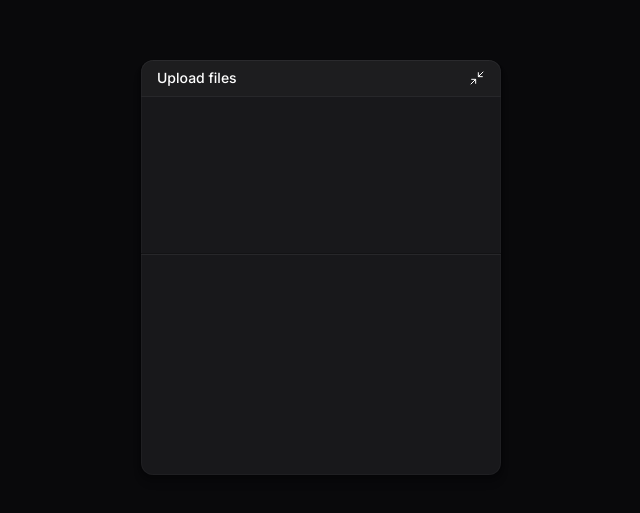
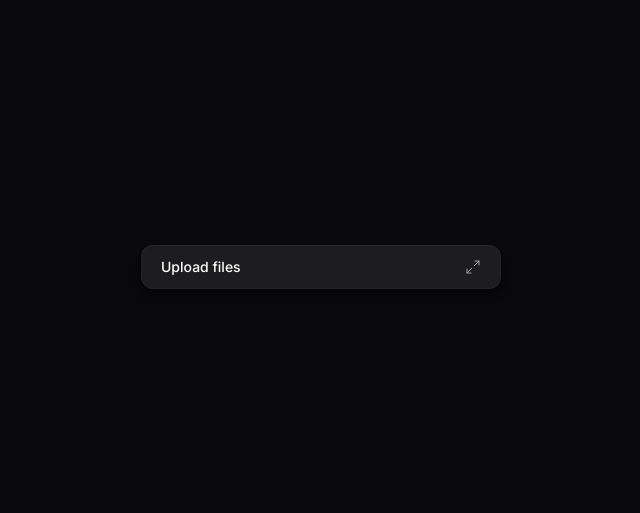
Before and after one commit to guishas/ftr-deploy-upload-widget-web, a React (Vite) app: page / in a window 1280 px wide. Shown: the part 133-646 px from the top of the page, without its empty margins (319-959 px from the left). Built offline with nearby package versions, Linux system fonts and the light colour scheme.

Commit message:
Botão e widget colapsável

```diff
--- a/package.json
+++ b/package.json
@@ -10,9 +10,11 @@
     "preview": "vite preview"
   },
   "dependencies": {
+    "@radix-ui/react-collapsible": "^1.1.1",
     "lucide-react": "^0.462.0",
     "react": "^18.3.1",
-    "react-dom": "^18.3.1"
+    "react-dom": "^18.3.1",
+    "tailwind-variants": "^0.3.0"
   },
   "devDependencies": {
     "@eslint/js": "^9.15.0",
--- /dev/null
+++ b/src/components/ui/button.tsx
@@ -0,0 +1,26 @@
+import { ComponentProps } from "react";
+import { tv, type VariantProps } from "tailwind-variants";
+
+const buttonVariants = tv({
+  base: "text-zinc-400 rounded-lg hover:text-zinc-100 hover:bg-zinc-800 disabled:opacity-50 disabled:pointer-events-none",
+
+  variants: {
+    size: {
+      default: "px-3 py-2",
+      icon: "p-2",
+      "icon-sm": "p-1",
+    },
+  },
+
+  defaultVariants: {
+    size: "default",
+  },
+});
+
+export function Button({
+  size,
+  className,
+  ...props
+}: ComponentProps<"button"> & VariantProps<typeof buttonVariants>) {
+  return <button className={buttonVariants({ size, className })} {...props} />;
+}
--- a/src/components/upload-widget-header.tsx
+++ b/src/components/upload-widget-header.tsx
@@ -1,12 +1,18 @@
+import * as Collapsible from "@radix-ui/react-collapsible";
+
 import { Minimize2 } from "lucide-react";
+import { Button } from "./ui/button";
 
 export function UploadWidgetHeader() {
   return (
     <div className="w-full p-4 py-2 bg-white/2 border-zinc-800 border-b flex items-center justify-between">
       <span className="text-sm font-medium">Upload files</span>
-      <button>
-        <Minimize2 strokeWidth={1.5} className="size-4" />
-      </button>
+
+      <Collapsible.Trigger asChild>
+        <Button size="icon" className="-mr-2">
+          <Minimize2 strokeWidth={1.5} className="size-4" />
+        </Button>
+      </Collapsible.Trigger>
     </div>
   );
 }
--- /dev/null
+++ b/src/components/upload-widget-minimized-button.tsx
@@ -0,0 +1,15 @@
+import * as Collapsible from "@radix-ui/react-collapsible";
+import { Maximize2 } from "lucide-react";
+
+export function UploadWidgetMinimizedButton() {
+  return (
+    <Collapsible.Trigger className="group w-full bg-white/2 py-3 px-5 flex items-center justify-between">
+      <span className="text-sm font-medium">Upload files</span>
+
+      <Maximize2
+        strokeWidth={1.5}
+        className="size-4 text-zinc-400 group-hover:text-zinc-100"
+      />
+    </Collapsible.Trigger>
+  );
+}
--- a/src/components/upload-widget.tsx
+++ b/src/components/upload-widget.tsx
@@ -1,10 +1,19 @@
+import * as Collapsible from "@radix-ui/react-collapsible";
 import { UploadWidgetDropzone } from "./upload-widget-dropzone";
 import { UploadWidgetHeader } from "./upload-widget-header";
 import { UploadWidgetUploadList } from "./upload-widget-upload-list";
+import { useState } from "react";
+import { UploadWidgetMinimizedButton } from "./upload-widget-minimized-button";
 
 export function UploadWidget() {
+  const [isWidgetOpen, setIsWidgetOpen] = useState(false);
+
   return (
-    <div className="bg-zinc-900 w-full overflow-hidden max-w-[360px] rounded-xl shadow-shape">
+    <Collapsible.Root onOpenChange={setIsWidgetOpen}>
+      <div className="bg-zinc-900 overflow-hidden w-[360px] rounded-xl shadow-shape">
+        {!isWidgetOpen && <UploadWidgetMinimizedButton />}
+
+        <Collapsible.Content>
           <UploadWidgetHeader />
 
           <div className="flex flex-col gap-4 py-3">
@@ -14,6 +23,8 @@
 
             <UploadWidgetUploadList />
           </div>
+        </Collapsible.Content>
       </div>
+    </Collapsible.Root>
   );
 }
```
Also changed, not shown: 1 other file (tests, documents, lock files or other folders). Lines whose indentation alone changed are shown as unchanged.
